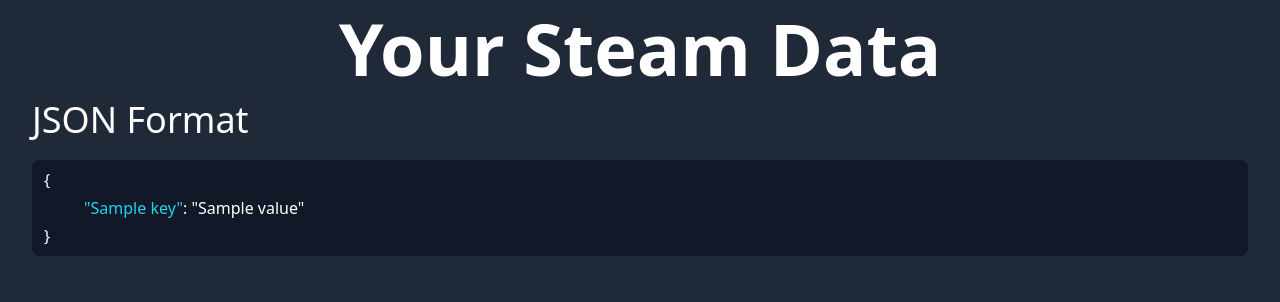
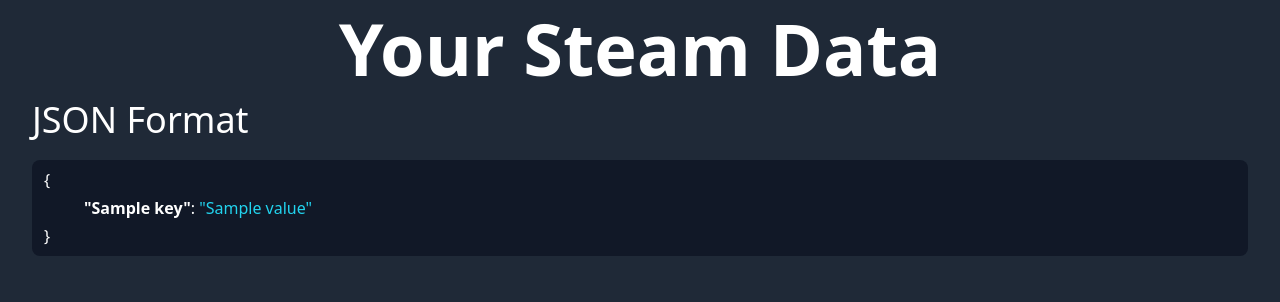
Before and after one commit to ZackPlauche/SteamScraperWebsite, a Django app: template templates/results.html in a window 1280 px wide. Shown: the part 266-568 px from the top of the page. Run offline with Django 4.2, Linux system fonts and the light colour scheme; the template is opened without the code that fills it: most values are stand-ins (such as "Sample title", 1, 10 or a date in 2020); some libraries are stand-ins or nearby versions.

Commit message:
Fix question mark bug and styling

```diff
--- a/config/views.py
+++ b/config/views.py
@@ -13,10 +13,13 @@
     if steam_url and steam_profile_url_is_valid(steam_url):
         try:
             steam_profile = SteamProfile.from_url(steam_url)
+            print(steam_profile)
             data = steam_profile.to_json()
+            print(data)
             context = {'data': data}
             return render(request, 'results.html', context)
-        except:
+        except Exception as e:
+            print(e)
             feedback = 'My code failed to scrape your data... Not your fault.'
             feedforward = 'Please try again 🙂'
             messages.error(request, f'{feedback} {feedforward}')
--- a/config/wsgi.py
+++ b/config/wsgi.py
@@ -11,6 +11,6 @@
 
 from django.core.wsgi import get_wsgi_application
 
-os.environ.setdefault('DJANGO_SETTINGS_MODULE', 'config.settings')
+os.environ.setdefault('DJANGO_SETTINGS_MODULE', 'config.settings.dev')
 
 application = get_wsgi_application()
--- a/steamscraper/steam.py
+++ b/steamscraper/steam.py
@@ -106,7 +106,7 @@
     response = requests.post(STEAMID_IO_URL, data={'input': steam_profile_url})
     soup = BeautifulSoup(response.text, features='html.parser')
     data = [item.text.strip('\n').strip() for item in soup.select('dd')]
-    steam_id, steam_id_3, steam_id_64, custom_url, profile_state, profile_created, name, location, status, profile = data
+    steam_id, steam_id_3, steam_id_64, custom_url, profile_state, profile_created, _, location, status, profile = data
     data = {
         'steam_id': steam_id,
         'steam_id_3': steam_id_3,
@@ -114,7 +114,6 @@
         'custom_url': custom_url,
         'profile_state': profile_state,
         'profile_created': profile_created,
-        'name': name,
         'location': location,
         'status': status,
         'profile_url': profile
--- a/templates/home.html
+++ b/templates/home.html
@@ -1,8 +1,10 @@
 {% extends 'base.html' %}
+
+{% block full_title %}Steam Scraper | Get Your Steam and CSGO Data{% endblock %}
 
 {% block content %}
 <div class="w-[95%] container mx-auto text-center text-white py-5">
-    <h1 class="text-7xl font-bold">Steam Scraper</h1>
+    <h1 class="text-6xl sm:text-7xl font-bold">Steam Scraper</h1>
     <p class="text-2xl mt-5">Insert your Steam Profile link in the field below to receive your data.</p>
     <form class="mt-4 flex justify-center bg-gray-900 max-w-screen-md p-2 mx-auto" action="{% url 'results' %}">
         <input
@@ -18,6 +20,6 @@
             Submit
         </button>
     </form>
-    <p class="text-md mt-4">NOTE: We do NOT store your data, simply provide it back to you. 🙂</p>
+    <p class="text-md mt-4">NOTE: We do NOT store your data, simply provide it back to you. 😎</p>
 </div>
 {% endblock %}
--- a/templates/results.html
+++ b/templates/results.html
@@ -4,11 +4,18 @@
     <div class="w-[95%] mx-auto container py-5 text-white">
         <h1 class="text-center text-7xl font-bold">Your Steam Data</h1>
         <h2 class="text-4xl mt-4">JSON Format</h2>
-        <div id="results" class="bg-gray-900 px-3 py-2 rounded-lg mt-5 flex flex-col gap-1">
+        <div id="results" class="bg-gray-900 px-3 py-2 rounded-lg mt-5 flex flex-col gap-1 overflow-x-auto">
             <div>{</div>
             {% for key, value in data.items %}
                 <div class="ml-10">
-                    <span class="key text-cyan-400">"{{ key }}"</span>: <span class="value">"{{ value }}"</span>
+                    <span class="font-bold">"{{ key }}"</span>:
+
+                    {# Add href around links #}
+                    {% if 'http' in value %}
+                        <span class="text-cyan-400">"<a class="underline hover:text-white" target="_blank" href="{{ value }}">{{ value }}</a>"</span>
+                    {% else %}
+                        <span class="text-cyan-400">"{{ value }}"</span>
+                    {% endif %}
                 </div>
             {% endfor %}
             <div>}</div>
```
